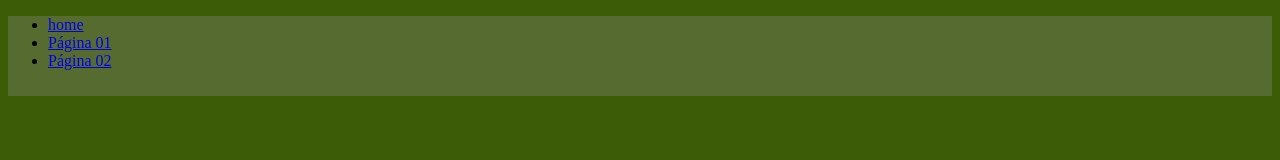
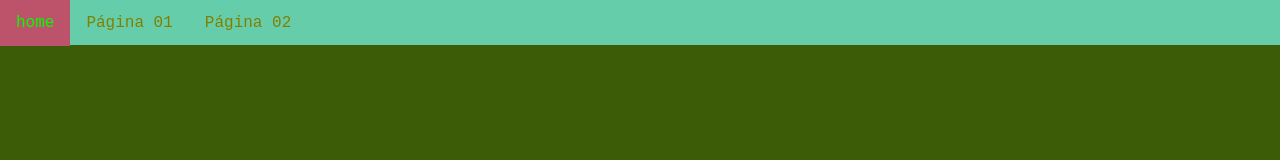
Before and after one commit to goticasedentaria/primeiroj_2t, a plain HTML site: page pagina02.html in a window 1280 px wide. Drawn offline with Linux system fonts and the light colour scheme.

Commit message:
estilo.css

```diff
--- a/estilo.css
+++ b/estilo.css
@@ -10,22 +10,43 @@ h1{
    background: rgb(50, 100, 21);
    width: 200px;
    height: 200px;
-   left: 78%;
-   right: 0%;
-   bottom:12;
+   right: 0px;
+   bottom: 0;
  }
  .caixa2 {
    position: absolute;
    background: rgb(24, 75, 4);
    width: 200px;
    height: 200px;
-   left: 50%;
-   right: 0%;
-   bottom:12;
+   right: 0;
+   bottom: 205px;
  }
 .menuPrincipal{
-  position: relative;
+  position: absolute;
   width: 100%;
-  height: 80px;
-  background: darkolivegreen;
+  height: 45px;
+  background: rgb(102,205,170);
+  top: 0;
+  left: 0;
 }
+nav ul {
+  list-style-type: none;
+  margin: 0;
+  padding: 0;
+  overflow: 0;
+}
+li {
+  float: left;
+}
+li a {
+  display: block;
+  color: rgb(128,128,0);
+  text-align: center;
+  padding: 14px 16px;
+  text-decoration: none;
+  font-family: 'Courier New', Courier, monospace;
+}
+li a:hover {
+  color: rgb(0,255,0);
+  background: rgb(189,83,107);
+}
```
